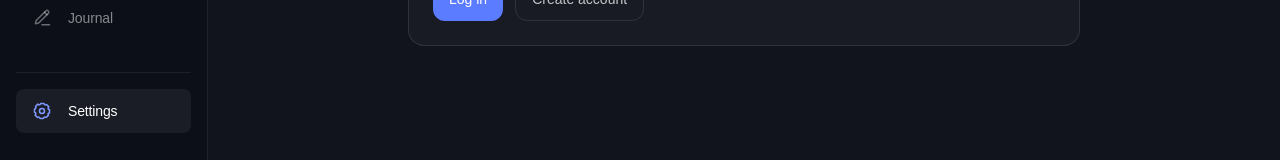
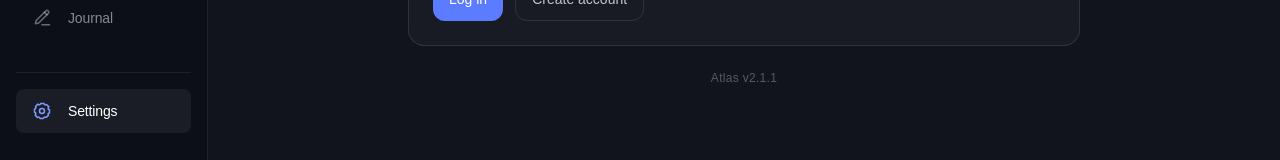
Before and after one commit to HB-16-Manoel/Atlas, a Next.js app: page / in a window 1280 px wide. Both pictures are taken after a click on the button "Settings". Shown: the part 280-440 px from the top of the page. Built offline with nearby package versions, Linux system fonts and the light colour scheme; no server answers.

Commit message:
Atlas 2.1.1: show version in Settings

```diff
--- a/app/components/Settings.tsx
+++ b/app/components/Settings.tsx
@@ -5,6 +5,7 @@ import { useEffect, useMemo, useState, type FormEvent } from "react";
 import { useAuth } from "./AuthProvider";
 import type { AtlasSyncStatus } from "../hooks/useAtlasData";
 import { createClient } from "../lib/supabase/client";
+import { version } from "../../package.json";
 
 type SettingsProps = {
   dataSource: "cloud" | "legacy-local" | null;
@@ -134,6 +135,9 @@ export default function Settings({
           </div>
         )}
       </section>
+      <p className="mt-6 pb-6 text-center text-xs tracking-wide text-white/30">
+        Atlas v{version}
+      </p>
       {showLogout && (
         <div className="fixed inset-0 z-50 flex items-center justify-center bg-black/65 px-4" onMouseDown={(event) => { if (event.target === event.currentTarget && !signingOut) setShowLogout(false); }}>
           <div role="dialog" aria-modal="true" aria-labelledby="logout-title" aria-describedby="logout-description" className="w-full max-w-sm rounded-2xl border border-white/10 bg-[#171A26] p-5 shadow-2xl shadow-black/40">
--- a/package.json
+++ b/package.json
@@ -1,6 +1,6 @@
 {
   "name": "atlas",
-  "version": "2.1.0",
+  "version": "2.1.1",
   "private": true,
   "scripts": {
     "dev": "next dev",
```
Also changed, not shown: 1 other file (tests, documents, lock files or other folders).
